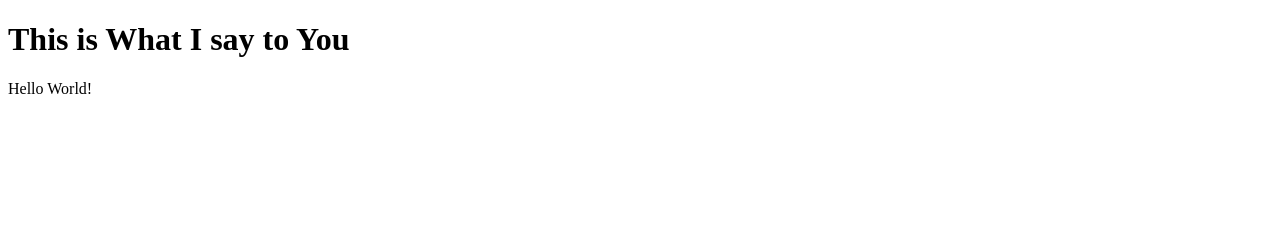
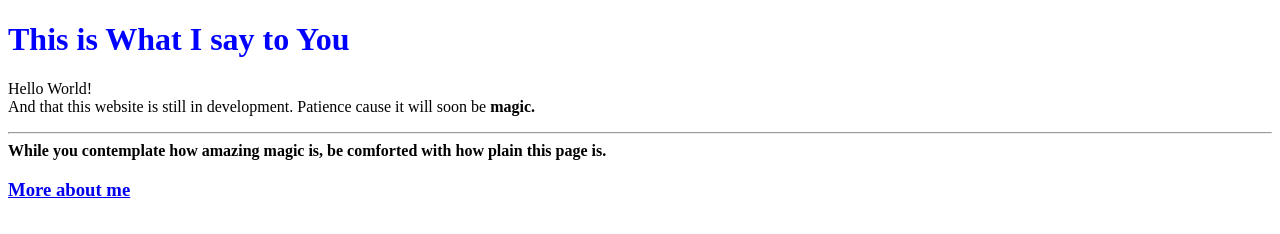
Before and after one commit to iamanogre/iamanogre.github.io, a plain HTML site: page index.html in a window 1280 px wide. Drawn offline with Linux system fonts and the light colour scheme.

Commit message:
added an about me
just played around a little. Magic takes time you know.

```diff
--- a/index.html
+++ b/index.html
@@ -1,10 +1,18 @@
 <!DOCTYPE html>
-<html>
+<html lang="en-US">
+
+<head>
+	<title>Gary Hoang's Website</title>
+	<meta charset="UTF-8">
+</head>
+
 <body>
 
-<h1>This is What I say to You</h1>
+<h1 style="color:blue">This is What I say to You</h1>
 
-<p>Hello World!</p>
+<p title="Hidden Message says Hola!">Hello World!<br>And that this website is still in development. Patience cause it will soon be <strong>magic<strong>. <hr> While you contemplate how amazing magic is, be comforted with how plain this page is.</p>
+
+<h3><a href="about.html">More about me</a></h3>
 
 </body>
 </hmtl>
```
Also changed, not shown: about.html (added, +7 -0 lines).
